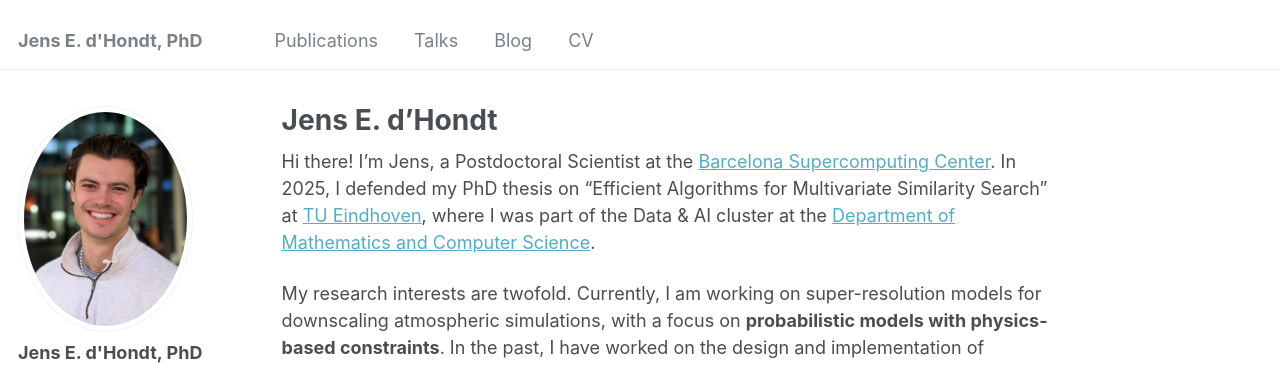
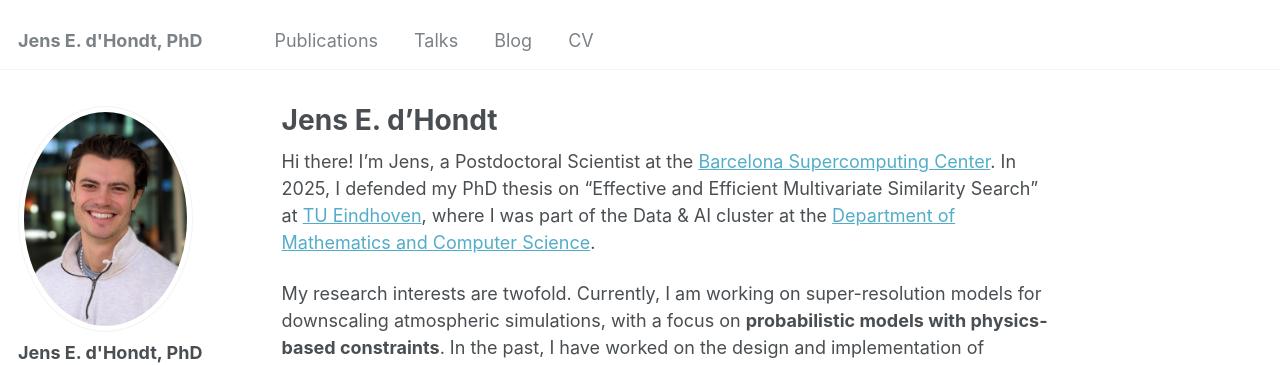
Before and after one commit to JdHondt/jdhondt.github.io, a Jekyll site: the page built from _pages/about.md, in a window 1280 px wide and 900 px high. Shown: the top 365 px of the window. Built offline with Jekyll 4.4.1, drawn with Linux system fonts in a browser that asks for light colours; some web fonts are replaced.

Commit message:
update in phd thesis title

```diff
--- a/_pages/about.md
+++ b/_pages/about.md
@@ -8,7 +8,7 @@ redirect_from:
   - /about.html
 ---
 
-Hi there! I'm Jens, a Postdoctoral Scientist at the [Barcelona Supercomputing Center](https://www.bsc.es/). In 2025, I defended my PhD thesis on "Efficient Algorithms for Multivariate Similarity Search" at [TU Eindhoven](https://www.tue.nl/en/), where I was part of the Data & AI cluster at the [Department of Mathematics and Computer Science](https://www.tue.nl/en/our-university/departments/mathematics-and-computer-science).
+Hi there! I'm Jens, a Postdoctoral Scientist at the [Barcelona Supercomputing Center](https://www.bsc.es/). In 2025, I defended my PhD thesis on "Effective and Efficient Multivariate Similarity Search" at [TU Eindhoven](https://www.tue.nl/en/), where I was part of the Data & AI cluster at the [Department of Mathematics and Computer Science](https://www.tue.nl/en/our-university/departments/mathematics-and-computer-science).
 
 My research interests are twofold. Currently, I am working on super-resolution models for downscaling atmospheric simulations, with a focus on **probabilistic models with physics-based constraints**.
 In the past, I have worked on the design and implementation of efficient algorithms for multivariate similarity search, particularly in the context of high-dimensional data (i.e., **vector search**).
```
Also changed, not shown: 1 other file.
